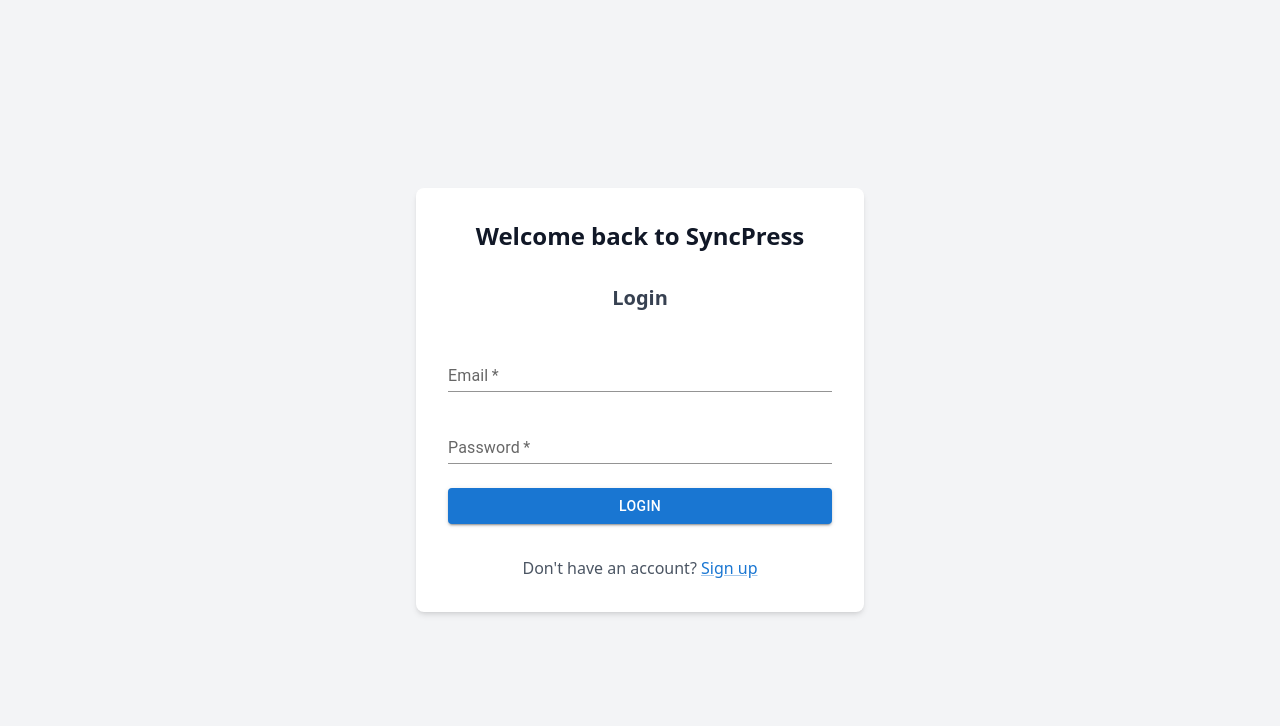
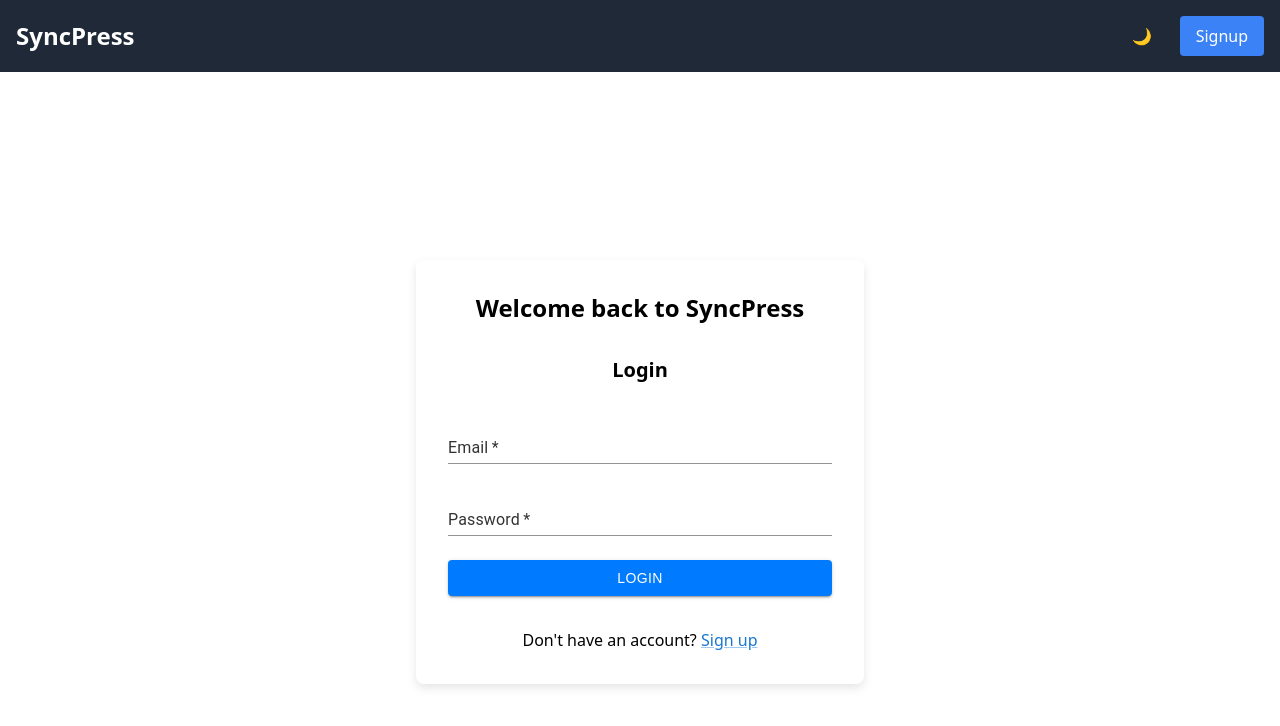
Before and after one commit to GAP-Pathum/SyncPress, a React (Vite) app: page /login in a window 1280 px wide. Shown: the top 726 px of the page. Built offline with nearby package versions, Linux system fonts and the light colour scheme.

Commit message:
signin page

```diff
--- a/src/constants/ProfileImages.jsx
+++ b/src/constants/ProfileImages.jsx
@@ -1,25 +1,44 @@
-// src/constants/ProfileImages.jsx
 import React from 'react';
+import profile1 from '../assets/images/img1.jpg';
+import profile2 from '../assets/images/img1.jpg';
+import profile3 from '../assets/images/img1.jpg';
+import profile4 from '../assets/images/img1.jpg';
+import profile5 from '../assets/images/img1.jpg';
 
-function ProfileImages({ images, borderColor }) {
+const ProfileImages = () => {
+  const profiles = [profile1, profile2, profile3, profile4, profile5];
+
   return (
-    <div style={{ display: 'flex', gap: '15px', paddingTop: '20px' }}>
-      {images.map((image, index) => (
+    <div style={styles.container}>
+      {profiles.map((profile, index) => (
         <img
           key={index}
-          src={image}
+          src={profile}
           alt={`Profile ${index + 1}`}
           style={{
-            width: '50px',
-            height: '50px',
-            borderRadius: '50%',
-            border: `2px solid ${borderColor}`,
-            objectFit: 'cover'
+            ...styles.image,
+            marginLeft: index !== 0 ? '-15px' : '0', // Overlap only if it's not the first image
           }}
         />
       ))}
     </div>
   );
-}
+};
+
+const styles = {
+  container: {
+    display: 'flex',
+    alignItems: 'center',
+    padding: '0',
+
+  },
+  image: {
+    width: '50px',
+    height: '50px',
+    borderRadius: '50%',
+    objectFit: 'cover',
+    border: '2px solid #ccc',
+  },
+};
 
 export default ProfileImages;
--- a/src/pages/Login.jsx
+++ b/src/pages/Login.jsx
@@ -1,12 +1,15 @@
-// src/Login.jsx
 import React, { useState } from 'react';
 import Swal from 'sweetalert2';
 import { getAuth, signInWithEmailAndPassword } from "firebase/auth";
 import TextField from '@mui/material/TextField';
 import Button from '@mui/material/Button';
 import Link from '@mui/material/Link';
+import { lightTheme, darkTheme } from '../constants/colors';
 
 function Login() {
+  const [isDarkMode, setIsDarkMode] = useState(false);
+  const colors = isDarkMode ? darkTheme : lightTheme;
+
   const [formData, setFormData] = useState({
     email: '',
     password: '',
@@ -47,10 +50,43 @@
   };
 
   return (
-    <div className="flex items-center justify-center min-h-screen bg-gray-100">
-      <div className="w-full max-w-md p-8 space-y-8 bg-white rounded-lg shadow-md">
-        <h1 className="text-2xl font-bold text-center text-gray-900">Welcome back to SyncPress</h1>
-        <h2 className="text-xl font-semibold text-center text-gray-700">Login</h2>
+    <div className="gradient-bg">
+      <nav className="bg-gray-800 p-4 flex justify-between items-center">
+        <div className="text-white text-2xl font-bold">SyncPress</div>
+        <div className="flex items-center space-x-4">
+          <button
+            onClick={() => setIsDarkMode(!isDarkMode)}
+            style={{
+              padding: '8px 12px',
+              borderRadius: '4px',
+              cursor: 'pointer',
+              backgroundColor: isDarkMode ? '#f9f9f9' : '#1f2937',
+              color: isDarkMode ? '#1f2937' : '#f9f9f9',
+              transition: 'background-color 0.3s, color 0.3s'
+            }}
+          >
+            {isDarkMode ? '☀' : '🌙'}
+          </button>
+          <button className="bg-blue-500 text-white px-4 py-2 rounded hover:bg-blue-700 transition duration-300">
+            Signup
+          </button>
+        </div>
+      </nav>
+
+      <div
+        className="flex items-center justify-center min-h-screen"
+        style={{ backgroundColor: colors.background }}
+      >
+        <div
+          className="w-full max-w-md p-8 space-y-8 rounded-lg"
+          style={{
+            backgroundColor: colors.cardBackground,
+            color: colors.textPrimary,
+            boxShadow: '0px 4px 10px rgba(0, 0, 0, 0.1)',
+          }}
+        >
+          <h1 className="text-2xl font-bold text-center">Welcome back to SyncPress</h1>
+          <h2 className="text-xl font-semibold text-center">Login</h2>
           <form onSubmit={handleSubmit} className="space-y-6">
             <div className="space-y-2">
               <TextField
@@ -63,6 +99,8 @@
                 onChange={handleChange}
                 className="w-full"
                 required
+                InputLabelProps={{ style: { color: colors.textSecondary } }}
+                InputProps={{ style: { color: colors.textPrimary } }}
               />
             </div>
             <div className="space-y-2">
@@ -76,15 +114,30 @@
                 onChange={handleChange}
                 className="w-full"
                 required
+                InputLabelProps={{ style: { color: colors.textSecondary } }}
+                InputProps={{ style: { color: colors.textPrimary } }}
               />
             </div>
-          <Button type="submit" variant="contained" color="primary" className="w-full py-2">
+            <Button
+              type="submit"
+              variant="contained"
+              className="w-full py-2"
+              style={{
+                backgroundColor: colors.accentPrimary,
+                color: colors.textButton,
+                fontFamily: 'Arial, sans-serif',
+              }}
+            >
               Login
             </Button>
           </form>
-        <p className="text-center text-gray-600">
-          Don't have an account? <Link href="/signup" className="text-blue-500">Sign up</Link>
+          <p className="text-center">
+            Don't have an account?{' '}
+            <Link href="/signup" style={{ color: colors.link }}>
+              Sign up
+            </Link>
           </p>
+        </div>
       </div>
     </div>
   );
--- a/src/pages/home.jsx
+++ b/src/pages/home.jsx
@@ -3,6 +3,7 @@
 import { lightTheme, darkTheme, gradientAnimation } from '../constants/colors';
 import { Fonts } from '../constants/fonts';
 import img1 from '../assets/images/img1.png';
+import ProfileImages from '../constants/ProfileImages';
 
 function Home() {
   const [isDarkMode, setIsDarkMode] = useState(false);
@@ -27,22 +28,32 @@
         setIsDarkMode={setIsDarkMode}
         colors={colors}
       />
-      <div className="flex justify-between items-left p-10 pb-0">
+      <div className="flex justify-between items-start p-10 pb-0">
         <div>
-        <h1 style={{ fontSize: '50px', fontWeight: 'bold', color: colors.textPrimary, fontFamily: Fonts.Title }}>
-          We create your Ideas<br/>Into Reality...
-          <p style={{ fontSize: '25px', color: colors.textSecondary, fontFamily: Fonts.SemiBold}}>
-          We are ready to full fill <br/>Your all digital needs</p>
-        </h1>
+          <h1 className="text-5xl font-bold" style={{ color: colors.textPrimary, fontFamily: Fonts.Title }}>
+            We create your Ideas<br/>Into Reality...
+            <p className="text-2xl" style={{ color: colors.textSecondary, fontFamily: Fonts.SemiBold }}>
+              We are ready to fulfill <br/>Your all digital needs
+            </p>
+          </h1>
           <div>
-            <h2 style={{color: colors.textPrimary, paddingTop: '50px', fontFamily: Fonts.Lights}}>Who engaged with us currently</h2>
+            <h2 className="pt-12" style={{ color: colors.textPrimary, fontFamily: Fonts.Lights }}>
+              Who are engaging with us currently
+            </h2>
+            <ProfileImages/>
+            <button
+              onClick={() => window.location.href = '/services'}
+              className="mt-5 bg-accentPrimary text-primary rounded-lg py-2 px-4 font-semibold text-lg border-none cursor-pointer"
+              style={{ backgroundColor: colors.accentPrimary, color: colors.textPrimary, fontFamily: Fonts.SemiBold }}
+            >
+              Let's go
+            </button>
           </div>
         </div>
-        <img src={img1} alt="Description of image" style={{ width: '60%', height: 'auto' }} />
+        <img src={img1} alt="Description of image" className="w-3/5 h-auto" />
       </div>
       <hr/>
-      <div className="flex justify-between items-left p-10 ">
-
+      <div className="flex justify-between items-start p-10">
       </div>
     </div>
   );
```
Lines whose indentation alone changed are shown as unchanged.
